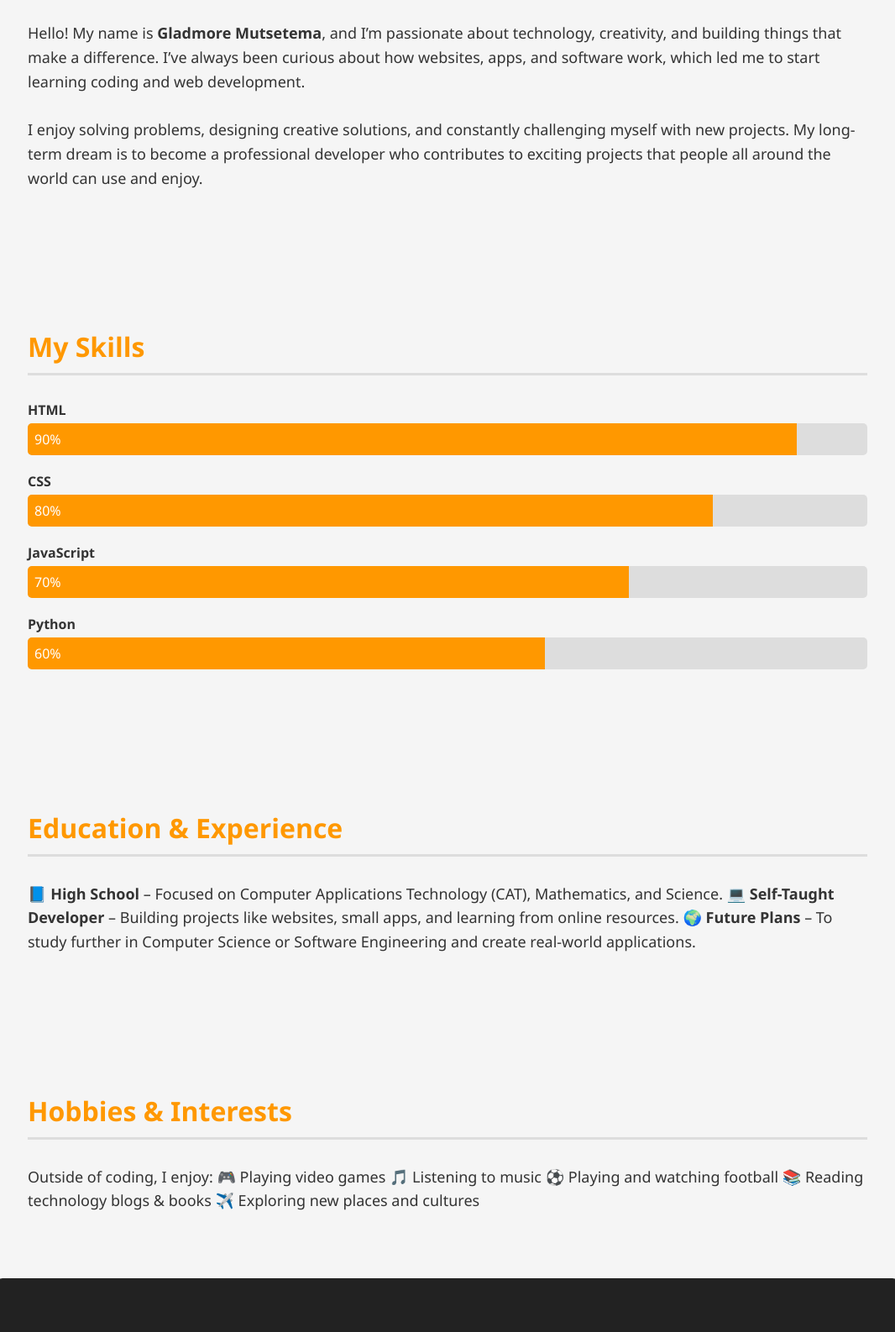
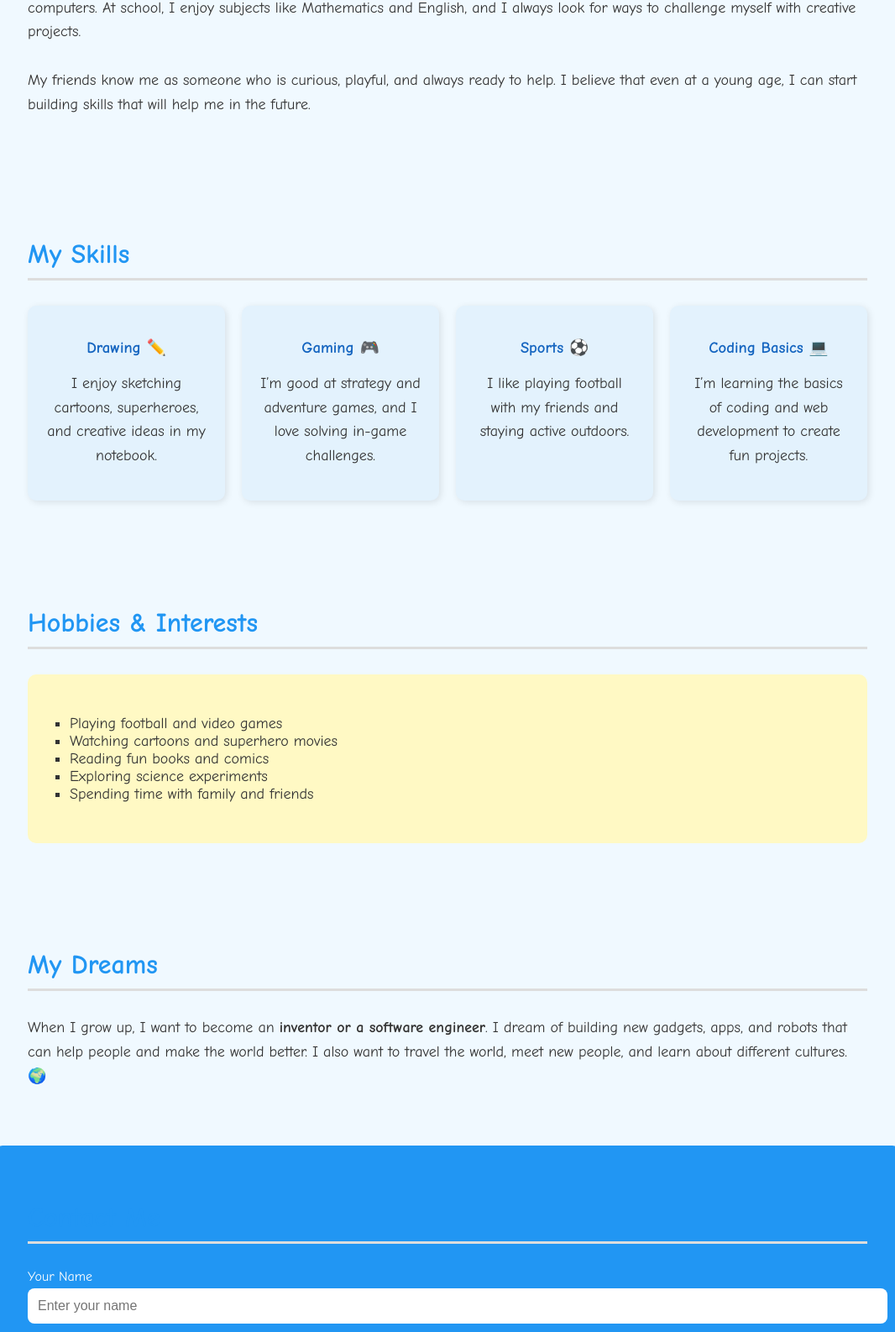
Before and after one commit to mutsetemarigladmore-web/My-website, a plain HTML site: page index.html in a window 1280 px wide. Shown: the part 831-2417 px from the top of the page at 84% size, without its empty margins (107-1173 px from the left). Drawn offline with Linux system fonts and the light colour scheme.

Commit message:
Add files via upload

```diff
--- a/index.html
+++ b/index.html
@@ -1,20 +1,21 @@
+<!DOCTYPE html>
 <html lang="en">
 <head>
   <meta charset="UTF-8">
   <meta name="viewport" content="width=device-width, initial-scale=1.0">
-  <title>About Me - Gladmore</title>
+  <title>About Me - Shawn Chikanya</title>
   <style>
     body {
-      font-family: 'Segoe UI', sans-serif;
+      font-family: 'Comic Sans MS', sans-serif;
       margin: 0;
       padding: 0;
-      background: #f5f5f5;
+      background: #f0f9ff;
       color: #333;
     }
 
     /* Navbar */
     nav {
-      background: #222;
+      background: #2196f3;
       padding: 15px;
       text-align: center;
     }
@@ -26,34 +27,34 @@
       font-size: 18px;
     }
     nav a:hover {
-      color: #ff9800;
+      color: #ffeb3b;
     }
 
-    /* Hero Section */
+    /* Hero */
     header {
-      background: linear-gradient(rgba(0,0,0,0.6), rgba(0,0,0,0.6)),
-                  url('https://source.unsplash.com/1600x600/?technology,computer') no-repeat center/cover;
+      background: linear-gradient(rgba(0,0,0,0.4), rgba(0,0,0,0.4)),
+                  url('https://source.unsplash.com/1600x600/?kids,fun') no-repeat center/cover;
       color: white;
       text-align: center;
-      padding: 120px 20px;
+      padding: 100px 20px;
     }
     header h1 {
       font-size: 60px;
       margin: 0;
     }
     header p {
-      font-size: 24px;
-      margin-top: 15px;
+      font-size: 22px;
+      margin-top: 10px;
     }
 
     /* Sections */
     section {
-      padding: 60px 20px;
+      padding: 50px 20px;
       max-width: 1000px;
       margin: auto;
     }
     h2 {
-      color: #ff9800;
+      color: #2196f3;
       font-size: 32px;
       border-bottom: 3px solid #ddd;
       padding-bottom: 10px;
@@ -64,48 +65,51 @@
       line-height: 1.6;
     }
 
-    /* Skills */
-    .skills {
-      margin-top: 20px;
+    /* Profile Picture */
+    .profile {
+      text-align: center;
+      margin: 30px 0;
     }
-    .skill {
-      margin-bottom: 20px;
-    }
-    .skill-name {
-      font-weight: bold;
-      margin-bottom: 5px;
-    }
-    .skill-bar {
-      background: #ddd;
-      border-radius: 5px;
-      overflow: hidden;
-    }
-    .skill-level {
-      background: #ff9800;
-      padding: 8px;
-      color: white;
-      width: 0;
-    }
-    .html { width: 90%; }
-    .css { width: 80%; }
-    .js { width: 70%; }
-    .python { width: 60%; }
-
-    /* Profile image */
-    .profile-pic {
-      text-align: center;
-      margin-bottom: 40px;
-    }
-    .profile-pic img {
+    .profile img {
       border-radius: 50%;
       width: 180px;
       height: 180px;
-      border: 5px solid #ff9800;
+      border: 5px solid #2196f3;
+    }
+
+    /* Skills */
+    .skills {
+      display: grid;
+      grid-template-columns: repeat(auto-fit, minmax(220px, 1fr));
+      gap: 20px;
+    }
+    .skill-card {
+      background: #e3f2fd;
+      padding: 20px;
+      border-radius: 10px;
+      text-align: center;
+      box-shadow: 2px 2px 8px rgba(0,0,0,0.1);
+    }
+    .skill-card h3 {
+      margin-bottom: 10px;
+      color: #1565c0;
+    }
+
+    /* Hobbies */
+    .hobbies {
+      background: #fff9c4;
+      padding: 30px;
+      border-radius: 10px;
+    }
+    .hobbies ul {
+      list-style: square;
+      padding-left: 20px;
+      font-size: 18px;
     }
 
     /* Contact */
     .contact {
-      background: #222;
+      background: #2196f3;
       color: white;
       border-radius: 10px;
       padding: 40px;
@@ -123,21 +127,22 @@
       font-size: 16px;
     }
     .contact button {
-      background: #ff9800;
+      background: #ffeb3b;
       border: none;
       padding: 12px 25px;
       font-size: 18px;
-      color: white;
+      color: #333;
       border-radius: 8px;
       cursor: pointer;
+      font-weight: bold;
     }
     .contact button:hover {
-      background: #e68900;
+      background: #fdd835;
     }
 
     /* Footer */
     footer {
-      background: #111;
+      background: #1565c0;
       color: white;
       text-align: center;
       padding: 20px;
@@ -150,35 +155,35 @@
   <!-- Navbar -->
   <nav>
     <a href="#home">Home</a>
-    <a href="#about">About Me</a>
+    <a href="#about">About</a>
     <a href="#skills">Skills</a>
-    <a href="#education">Education</a>
     <a href="#hobbies">Hobbies</a>
+    <a href="#dreams">Dreams</a>
     <a href="#contact">Contact</a>
   </nav>
 
-  <!-- Hero Section -->
+  <!-- Hero -->
   <header id="home">
-    <h1>Gladmore Mutsetema</h1>
-    <p>Aspiring Web Developer | Creative Thinker | Lifelong Learner</p>
+    <h1>Shawn Chikanya</h1>
+    <p>11 Years Old | Dreamer | Explorer | Future Inventor 🚀</p>
   </header>
 
-  <!-- Profile Picture -->
-  <div class="profile-pic">
-    <img src="https://source.unsplash.com/200x200/?person,portrait" alt="Profile Picture">
+  <!-- Profile -->
+  <div class="profile">
+    <img src="https://source.unsplash.com/200x200/?boy,portrait" alt="Shawn's photo">
   </div>
 
   <!-- About Me -->
   <section id="about">
     <h2>About Me</h2>
     <p>
-      Hello! My name is <strong>Gladmore Mutsetema</strong>, and I’m passionate about technology, creativity,
-      and building things that make a difference. I’ve always been curious about how websites, apps,
-      and software work, which led me to start learning coding and web development.
+      Hi! My name is <strong>Shawn Chikanya</strong>, and I am 11 years old.
+      I love learning new things, especially about science, technology, and computers.
+      At school, I enjoy subjects like Mathematics and English, and I always look for ways
+      to challenge myself with creative projects.
       <br><br>
-      I enjoy solving problems, designing creative solutions, and constantly challenging myself with new
-      projects. My long-term dream is to become a professional developer who contributes to exciting
-      projects that people all around the world can use and enjoy.
+      My friends know me as someone who is curious, playful, and always ready to help.
+      I believe that even at a young age, I can start building skills that will help me in the future.
     </p>
   </section>
 
@@ -186,45 +191,46 @@
   <section id="skills">
     <h2>My Skills</h2>
     <div class="skills">
-      <div class="skill">
-        <div class="skill-name">HTML</div>
-        <div class="skill-bar"><div class="skill-level html">90%</div></div>
+      <div class="skill-card">
+        <h3>Drawing ✏️</h3>
+        <p>I enjoy sketching cartoons, superheroes, and creative ideas in my notebook.</p>
       </div>
-      <div class="skill">
-        <div class="skill-name">CSS</div>
-        <div class="skill-bar"><div class="skill-level css">80%</div></div>
+      <div class="skill-card">
+        <h3>Gaming 🎮</h3>
+        <p>I’m good at strategy and adventure games, and I love solving in-game challenges.</p>
       </div>
-      <div class="skill">
-        <div class="skill-name">JavaScript</div>
-        <div class="skill-bar"><div class="skill-level js">70%</div></div>
+      <div class="skill-card">
+        <h3>Sports ⚽</h3>
+        <p>I like playing football with my friends and staying active outdoors.</p>
       </div>
-      <div class="skill">
-        <div class="skill-name">Python</div>
-        <div class="skill-bar"><div class="skill-level python">60%</div></div>
+      <div class="skill-card">
+        <h3>Coding Basics 💻</h3>
+        <p>I’m learning the basics of coding and web development to create fun projects.</p>
       </div>
     </div>
-  </section>
-
-  <!-- Education -->
-  <section id="education">
-    <h2>Education & Experience</h2>
-    <p>
-      📘 <strong>High School</strong> – Focused on Computer Applications Technology (CAT), Mathematics, and Science.
-      💻 <strong>Self-Taught Developer</strong> – Building projects like websites, small apps, and learning from online resources.
-      🌍 <strong>Future Plans</strong> – To study further in Computer Science or Software Engineering and create real-world applications.
-    </p>
   </section>
 
   <!-- Hobbies -->
   <section id="hobbies">
     <h2>Hobbies & Interests</h2>
+    <div class="hobbies">
+      <ul>
+        <li>Playing football and video games</li>
+        <li>Watching cartoons and superhero movies</li>
+        <li>Reading fun books and comics</li>
+        <li>Exploring science experiments</li>
+        <li>Spending time with family and friends</li>
+      </ul>
+    </div>
+  </section>
+
+  <!-- Dreams -->
+  <section id="dreams">
+    <h2>My Dreams</h2>
     <p>
-      Outside of coding, I enjoy:
-      🎮 Playing video games
-      🎵 Listening to music
-      ⚽ Playing and watching football
-      📚 Reading technology blogs & books
-      ✈️ Exploring new places and cultures
+      When I grow up, I want to become an <strong>inventor or a software engineer</strong>.
+      I dream of building new gadgets, apps, and robots that can help people and make the world better.
+      I also want to travel the world, meet new people, and learn about different cultures. 🌍
     </p>
   </section>
 
@@ -247,7 +253,7 @@
 
   <!-- Footer -->
   <footer>
-    <p>© 2025 Gladmore Mutsetema | Designed with passion ❤</p>
+    <p>© 2025 Shawn Chikanya | Built with curiosity ✨</p>
   </footer>
 
 </body>
```
